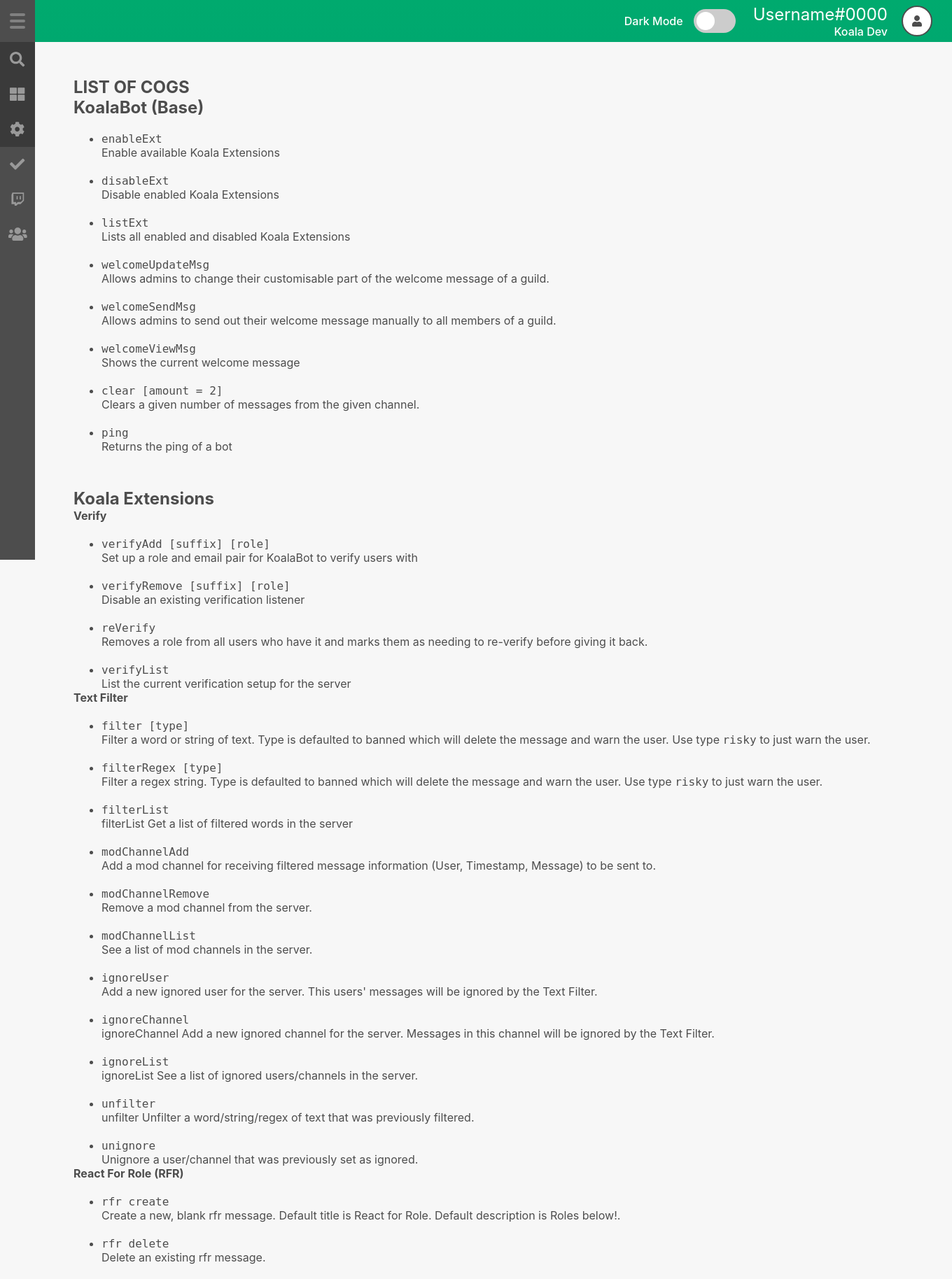
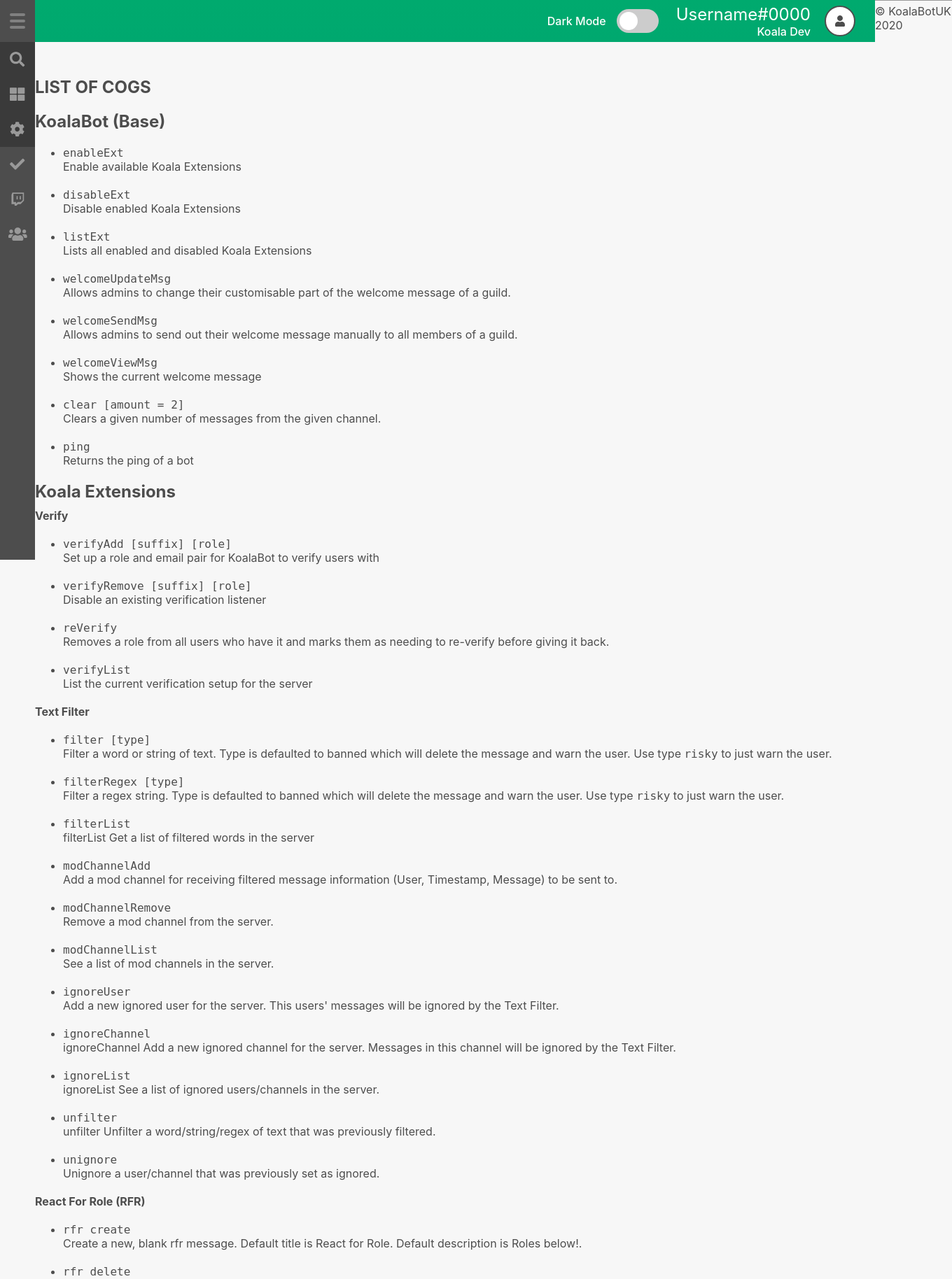
Before and after one commit to KoalaBotUK/KoalaBotFrontend, a Django app: page /cogs/ in a window 1360 px wide. Shown: the top 1828 px of the page at 70% size. Run offline with Django 3.2, Linux system fonts and the light colour scheme; some libraries are stand-ins or nearby versions.

Commit message:
added minor changes.

```diff
--- a/frontend/static/cogs.css
+++ b/frontend/static/cogs.css
@@ -1,8 +1,3 @@
-#cogs {
-    justify-content: space-between;
-	background-color: var(--koala-section-background);
-}
-
 ul li {
     padding-top: 20px;
 }
@@ -11,6 +6,10 @@ section#commands {
     left: auto;
 }
 
-div.cogs {
-    margin-top: 50px;
+div.cogs, div.extension {
+    padding: 10px 0px 10px 0px;
 }
+
+h1 {
+    padding-bottom: 10px;
+}
--- a/frontend/templates/cogs.html
+++ b/frontend/templates/cogs.html
@@ -2,7 +2,7 @@
 {% load static %}
 
 {% block title %}
-        <title>Koalabot | COGS</title>
+        <title>Koalabot | Cogs</title>
 {% endblock %}
 
 {% block requirements %}
@@ -12,9 +12,9 @@
 
 {% block content %}
 	<section id="commands">
-        <h2>LIST OF COGS</h2>
+        <h1>LIST OF COGS</h1>
 
-        <div cogs = "cogs">
+        <div class = "cogs">
             <h2>KoalaBot (Base)</h2>
             <ul>
             <li><code>enableExt<koala_extension></code>
@@ -54,8 +54,7 @@
 
         <div class = "cogs">
             <h2>Koala Extensions</h2>
-            <div class = "extensions">
-                <div id = "verify">
+                <div class = "extension">
                 <h4>Verify</h4>
                     <ul>
                     <li><code>verifyAdd [suffix] [role]</code>
@@ -76,7 +75,7 @@
                     </ul>
                 </div>
 
-                <div id = "textFilter">
+                <div class = "extension">
                     <h4>Text Filter</h4>
                     <ul>
                     <li><code>filter <text> [type]</code>
@@ -125,7 +124,7 @@
                     </ul>
                     </div>
 
-                <div id = "rfr">
+                <div class = "extension">
                     <h4>React For Role (RFR)</h4>
                     <ul>
                     <li><code>rfr create</code>
@@ -162,7 +161,7 @@
                     </ul>
                 </div>
 
-                <div id = "colourRole">
+                <div class = "extension">
                     <h4>ColourRole</h4>
                     <ul>
                     <li><code>listCustomColourAllowedRoles</code>
@@ -191,7 +190,7 @@
                     </ul>
                 </div>
 
-                <div id = "twitchAlert">
+                <div class = "extension">
                 <h4>Twitch Alert</h4>
                     <ul>
                     <li><code>twitchEditMsg <channel_id> [default_live_message...]</code>
```
